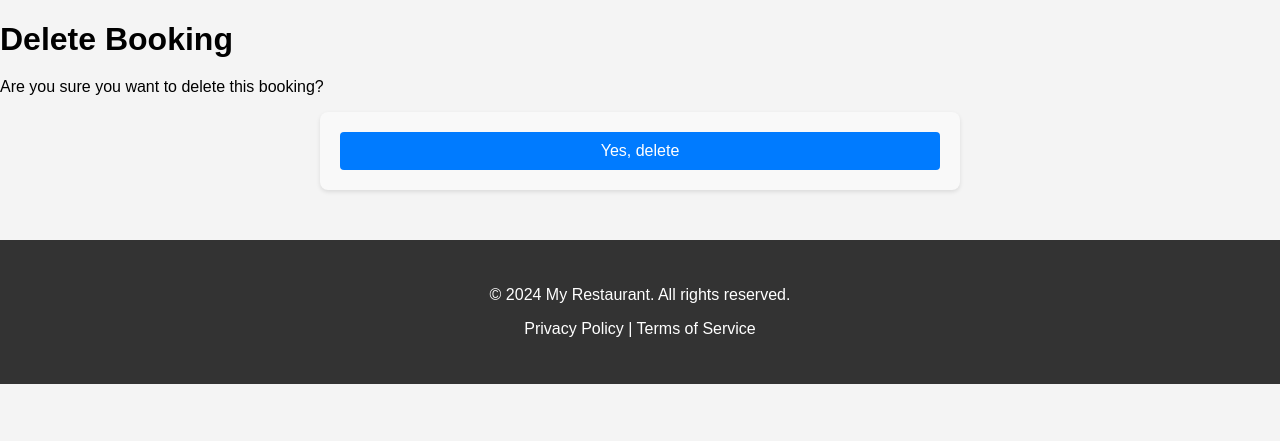
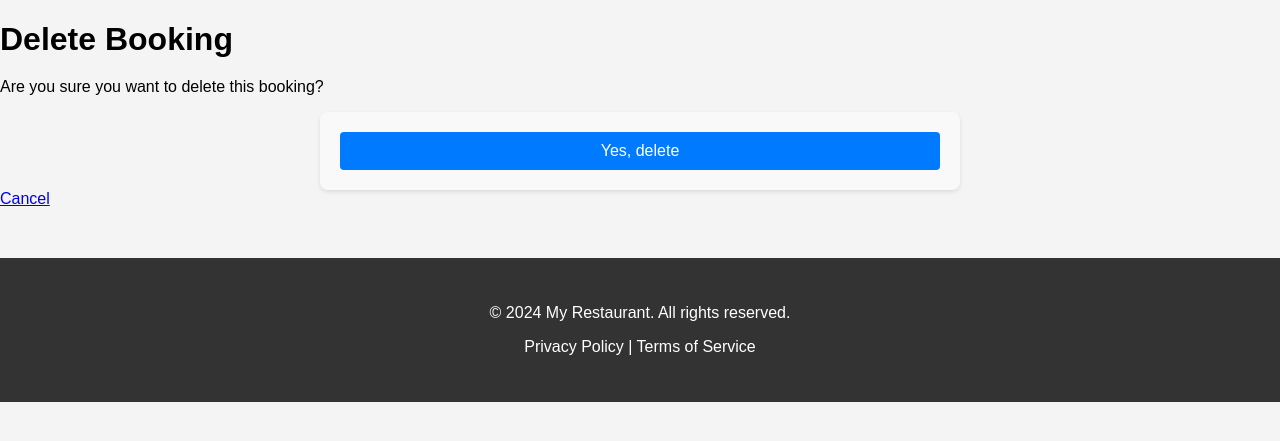
Before and after one commit to Zahid295/spice-enjoy-house, a Django app: template booking_app/templates/booking_app/delete_booking.html in a window 1280 px wide. Shown: the part 205-646 px from the top of the page. Run offline with Django 4.2, Linux system fonts and the light colour scheme; the template is opened without the code that fills it, so the values that code supplies are empty.

Commit message:
Add link for cancel delete booking

```diff
--- a/booking_app/templates/booking_app/delete_booking.html
+++ b/booking_app/templates/booking_app/delete_booking.html
@@ -8,4 +8,5 @@
     {% csrf_token %}
     <button type="submit">Yes, delete</button>
 </form>
+<a href="{% url 'booking-details' %}">Cancel</a>
 {% endblock content %}
```
